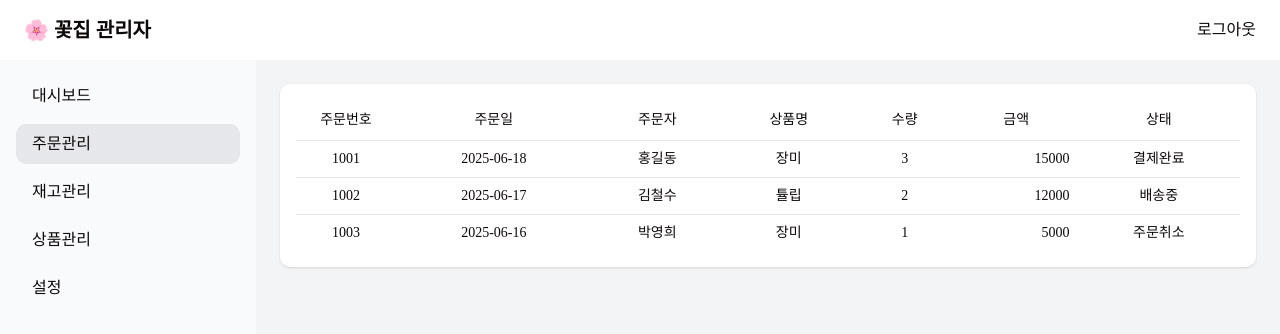
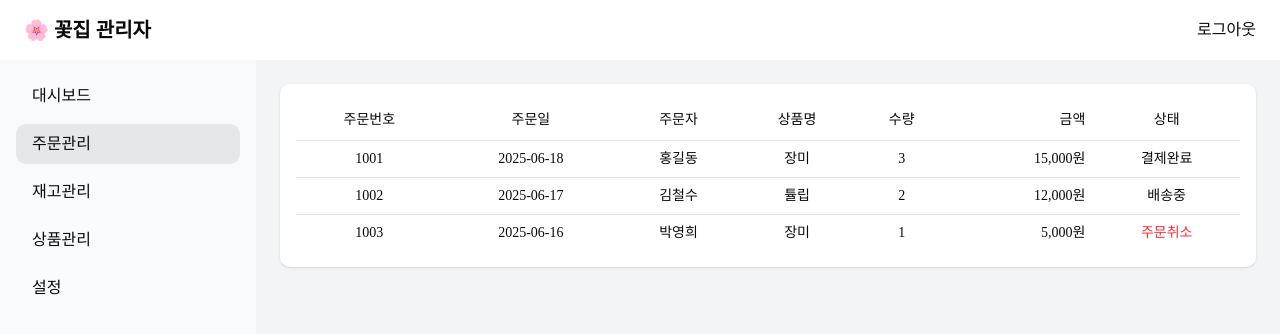
Before and after one commit to Jisun-K/flowers-admin, a Next.js app: page /orders in a window 1280 px wide. Shown: the top 334 px of the page. Built offline with nearby package versions, Linux system fonts and the light colour scheme; a web font is replaced by a local one.

Commit message:
♻️ 주문 상태 enum/매핑 적용, 공통 Column 타입 정의, Basetable 컴포넌트 분리

```diff
--- a/src/app/orders/page.tsx
+++ b/src/app/orders/page.tsx
@@ -1,45 +1,44 @@
 "use client";
 
 import { useState } from "react";
-import {
-    Table,
-    TableBody,
-    TableCell,
-    TableHead,
-    TableHeader,
-    TableRow,
-} from "@/components/ui/table"
+
+import OrderTable from "@/components/OrderTable";
+
 
 // 더미 주문 데이터
 const mockOrders = [
     {
-        id: 1001,
+        id: 1,
+        orderNumber: "1001",
         date: "2025-06-18",
         customer: "홍길동",
-        product: "장미",
+        productName: "장미",
         qty: 3,
         price: 15000,
         status: "결제완료",
     },
     {
-        id: 1002,
+        id: 2,
+        orderNumber: "1002",
         date: "2025-06-17",
         customer: "김철수",
-        product: "튤립",
+        productName: "튤립",
         qty: 2,
         price: 12000,
         status: "배송중",
     },
     {
-        id: 1003,
+        id: 3,
+        orderNumber: "1003",
         date: "2025-06-16",
         customer: "박영희",
-        product: "장미",
+        productName: "장미",
         qty: 1,
         price: 5000,
         status: "주문취소",
     },
 ];
+
 
 export default function OrdersPage() {
     const [search, setSearch] = useState("");
@@ -56,34 +55,8 @@ export default function OrdersPage() {
     return (
         <div className="bg-white rounded-lg shadow p-4  max-w-screen-xl mx-auto"
             style={{ maxHeight: 320, overflowY: "auto", minHeight: 160 }}>
-            <Table>
-                {/* <TableCaption>A list of your recent invoices.</TableCaption> */}
-                <TableHeader>
-                    <TableRow>
-                        <TableHead className="w-[100px]">주문번호</TableHead>
-                        <TableHead>주문일</TableHead>
-                        <TableHead>주문자</TableHead>
-                        <TableHead>상품명</TableHead>
-                        <TableHead>수량</TableHead>
-                        <TableHead>금액</TableHead>
-                        <TableHead>상태</TableHead>
-                    </TableRow>
-                </TableHeader>
-                <TableBody>
-                    {mockOrders.map(order => (
-                        <TableRow key={order.id} className="hover:bg-muted/50">
-                            <TableCell className="font-medium">{order.id}</TableCell>
-                            <TableCell >{order.date}</TableCell>
-                            <TableCell>{order.customer}</TableCell>
-                            <TableCell>{order.product}</TableCell>
-                            <TableCell>{order.qty}</TableCell>
-                            <TableCell className="text-right">{order.price}</TableCell>
-                            <TableCell>{order.status}</TableCell>
-                        </TableRow>
-                    ))}
+            <OrderTable data={mockOrders} />
 
-                </TableBody>
-            </Table>
         </div>
     );
 }
--- a/src/app/products/[id]/page.tsx
+++ b/src/app/products/[id]/page.tsx
@@ -4,7 +4,7 @@ import Link from "next/link";
 export async function generateMetadata({ params }: { params: { id: string } }) {
     const product = await getProductById(params.id);
     return {
-        title: `Flowers | ${product.title}`
+        title: `Flowers | ${product.productName}`
     };
 }
 
@@ -18,12 +18,12 @@ export default async function ProductDetail({ params }: { params: { id: string }
                 <img
                     className="w-40 h-40 object-cover rounded border"
                     src={product.thumbnail}
-                    alt={product.title}
+                    alt={product.productName}
                 />
                 <div className="flex-1 space-y-4">
                     <div>
                         <span className="block text-sm font-medium text-gray-700 mb-1">이름</span>
-                        <div className="text-lg font-semibold">{product.title}</div>
+                        <div className="text-lg font-semibold">{product.productName}</div>
                     </div>
                     <div>
                         <span className="block text-sm font-medium text-gray-700 mb-1">설명</span>
--- /dev/null
+++ b/src/components/BaseTable.tsx
@@ -0,0 +1,50 @@
+// components/tables/BaseTable.tsx
+import {
+    Table,
+    TableHeader,
+    TableBody,
+    TableRow,
+    TableHead,
+    TableCell,
+} from "@/components/ui/table";
+
+export interface Column<T> {
+    label: string;
+    accessor: keyof T;
+    render?: (value: any, row: T) => React.ReactNode; // optional custom render
+    className?: string;
+}
+
+interface BaseTableProps<T> {
+    columns: Column<T>[];
+    data: T[];
+}
+
+export default function BaseTable<T>({ columns, data }: BaseTableProps<T>) {
+    return (
+        <Table>
+            <TableHeader>
+                <TableRow className="no-hover">
+                    {columns.map((column) => (
+                        <TableHead key={String(column.accessor)} className={column.className}>
+                            {column.label}
+                        </TableHead>
+                    ))}
+                </TableRow>
+            </TableHeader>
+            <TableBody>
+                {data.map((row, i) => (
+                    <TableRow key={i}>
+                        {columns.map((column) => (
+                            <TableCell key={String(column.accessor)} className={column.className}>
+                                {column.render
+                                    ? column.render(row[column.accessor], row)
+                                    : String(row[column.accessor])}
+                            </TableCell>
+                        ))}
+                    </TableRow>
+                ))}
+            </TableBody>
+        </Table>
+    );
+}
--- /dev/null
+++ b/src/components/OrderTable.tsx
@@ -0,0 +1,44 @@
+// components/tables/OrderTable.tsx
+import BaseTable, { Column } from "./BaseTable";
+import { ORDER_STATUS_MAP, OrderStatus } from "@/lib/constants/order-status";
+
+interface Order {
+    id: number;
+    orderNumber: string;
+    date: string;
+    customer: string;
+    productName: string;
+    qty: number;
+    price: number;
+    status: string;
+}
+
+const columns: Column<Order>[] = [
+    { label: "주문번호", accessor: "orderNumber" },
+    { label: "주문일", accessor: "date" },
+    { label: "주문자", accessor: "customer" },
+    { label: "상품명", accessor: "productName" },
+    { label: "수량", accessor: "qty" },
+    {
+        label: "금액",
+        accessor: "price",
+        render: (value: number) => value.toLocaleString() + "원",
+        className: "text-right",
+    },
+    {
+        label: "상태",
+        accessor: "status",
+        render: (value: string, row: Order) => {
+            const status = ORDER_STATUS_MAP[value as OrderStatus];
+            return (
+                <span className={status?.className ?? ""}>
+                    {status?.label ?? value}
+                </span>
+            );
+        },
+    },
+];
+
+export default function OrderTable({ data }: { data: Order[] }) {
+    return <BaseTable<Order> columns={columns} data={data} />;
+}
--- a/src/components/product-item.tsx
+++ b/src/components/product-item.tsx
@@ -13,10 +13,10 @@ export default function ProductItem({ product }: { product: IProduct }) {
             <img
                 className="w-24 h-24 object-cover rounded-lg border border-gray-200 group-hover:scale-105 transition-transform"
                 src={product.thumbnail}
-                alt={product.title}
+                alt={product.productName}
             />
             <div className="flex-1">
-                <h3 className="text-lg font-bold text-gray-900 group-hover:text-blue-600 transition-colors">{product.title}</h3>
+                <h3 className="text-lg font-bold text-gray-900 group-hover:text-blue-600 transition-colors">{product.productName}</h3>
                 <p className="text-gray-500 mt-1 line-clamp-2">{product.description}</p>
                 <div className="flex items-center gap-2 mt-3">
                     <span className="text-base font-semibold text-blue-700">{product.price.toLocaleString()}원</span>
--- a/src/lib/api/products.ts
+++ b/src/lib/api/products.ts
@@ -1,6 +1,6 @@
 export interface IProduct {
     id: number;
-    title: string;
+    productName: string;
     description: string;
     thumbnail: string;
     price: number;
@@ -29,7 +29,7 @@ export async function getProductById(id: string) {
 function normalizeProduct(data: any): IProduct {
     return {
         id: data.id,
-        title: data.title,
+        productName: data.title,
         description: data.description,
         thumbnail: data.thumbnail,
         price: data.price,
--- /dev/null
+++ b/src/lib/constants/order-status.ts
@@ -0,0 +1,35 @@
+export enum OrderStatus {
+    ORDERED = "주문완료",
+    PAID = "결제완료",
+    PREPARING = "상품준비",
+    SHIPPING = "배송중",
+    COMPLETED = "배송완료",
+    CANCELED = "주문취소",
+}
+
+export const ORDER_STATUS_MAP: Record<OrderStatus, { label: string; className: string }> = {
+    [OrderStatus.ORDERED]: {
+        label: "주문완료",
+        className: "",
+    },
+    [OrderStatus.PAID]: {
+        label: "결제완료",
+        className: "",
+    },
+    [OrderStatus.PREPARING]: {
+        label: "상품준비",
+        className: "",
+    },
+    [OrderStatus.SHIPPING]: {
+        label: "배송중",
+        className: "",
+    },
+    [OrderStatus.COMPLETED]: {
+        label: "배송완료",
+        className: "text-green-600 font-semibold",
+    },
+    [OrderStatus.CANCELED]: {
+        label: "주문취소",
+        className: "text-red-500",
+    },
+};
```
Also changed, not shown: src/app/inventory/page.tsx (line endings or trailing spaces).
